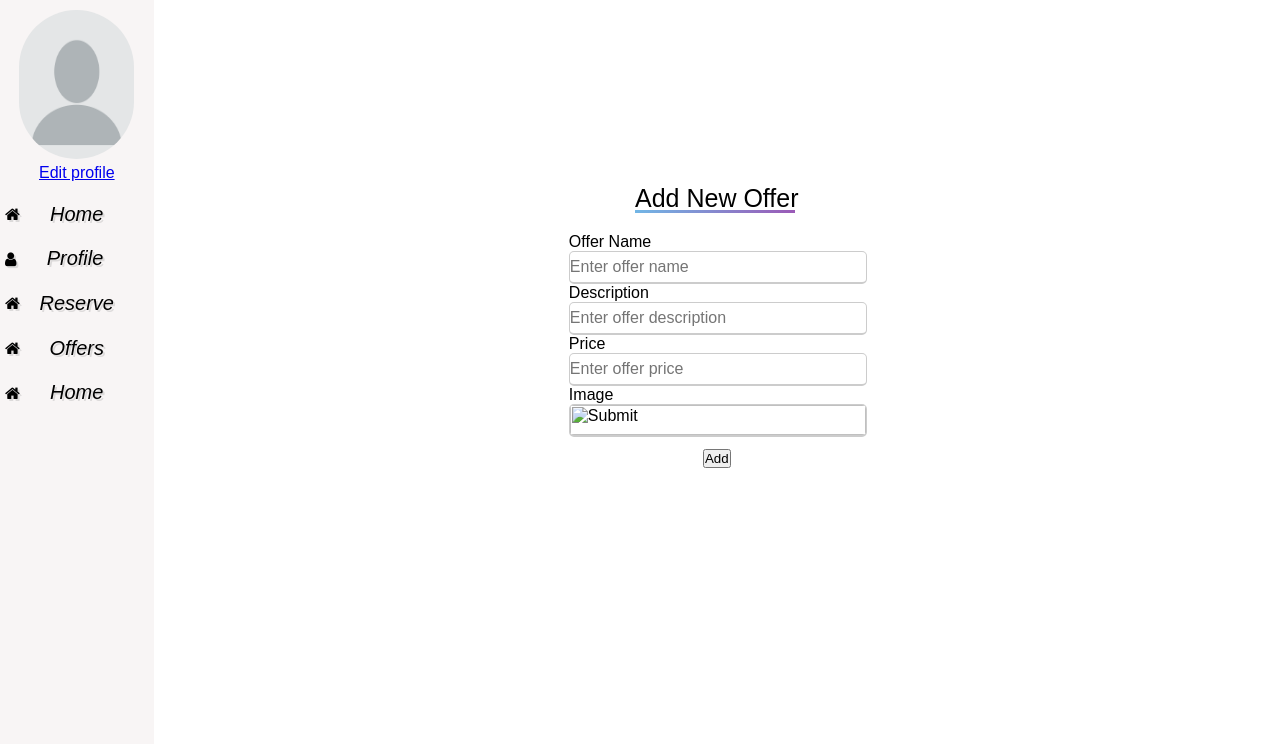
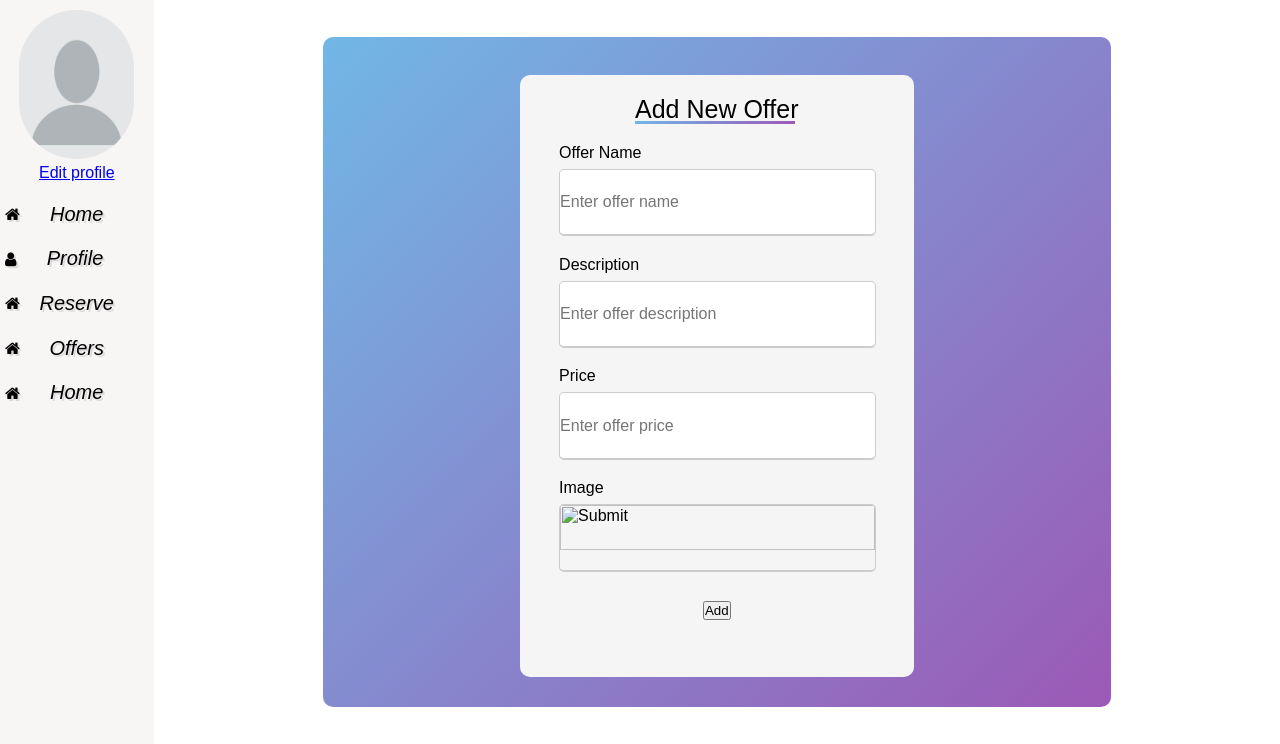
Before and after one commit to SeifA7mad/Utopia-Clinc-website-, a PHP site: the page made by Utopia Clinic (website)/admin/Add New Offer(Admin).html in a window 1280 px wide. Shown: the part 56-800 px from the top of the page. Run offline with PHP 8.4, Linux system fonts and the light colour scheme.

Commit message:
saoufzeft

```diff
--- a/Utopia Clinic (website)/admin/Add New Offer(Admin).html
+++ b/Utopia Clinic (website)/admin/Add New Offer(Admin).html
@@ -38,9 +38,8 @@
 
         <div class="body-container">
             <div class="add-new-offer">
+                <form action="#">
                         <div class="title">Add New Offer</div>
-                <form action="#">
-                    <div class="offer-details">
                         <div class="input-box">
                             <span class="details">Offer Name</span>
                             <input type="text" placeholder="Enter offer name" required>
@@ -60,7 +59,6 @@
                         <div class="offer-btn">
                             <input type="submit" value="Add">
                         </div>
-                    </div>
                 </form>
             </div>
         </div>
--- a/Utopia Clinic (website)/includes/styles.css
+++ b/Utopia Clinic (website)/includes/styles.css
@@ -102,6 +102,8 @@ nav .side-nav ul li i {
 .body-container {
     overflow-y: scroll;
     height: 93vh;
+    display: flex;
+    flex-direction: column;
 }
 
 /* Dashboard */
@@ -543,50 +545,61 @@ footer {
 .add-new-offer{
     display: flex;
     flex-direction: column;
-    height: 100%;
+    margin: auto;
     justify-content: center;
     align-items: center;
-    background: linear-gradient(135deg,#71b7e6,#9b59b6);
-    width: 100;
-    background: #fff ;
+    background:linear-gradient(135deg,#71b7e6,#9b59b6) ;
+    width: 70%;
+    height: 90%;
+    border-radius: 10px;
 }
+
 .add-new-offer .title{
     font-size: 25px;
     font-weight: 500 ;
     position: relative;
+    margin: 20px auto;
 }
 .add-new-offer .title::before{
     content: '';
     position: absolute;
-    left:0;
+    margin: auto;
+    left: 0;
     bottom:0;
     height: 3px;
     width:160px;
     margin-top: 50px;
     background:linear-gradient(135deg,#71b7e6,#9b59b6) ;
 }
-.add-new-offer form .offer-details{
+
+.add-new-offer form {
     display: flex;
     flex-direction: column;
-    flex-wrap: wrap;
     justify-content: space-between;
     margin: 20px 0 12px 0;
+    width: 50%;
+    height: 90%;
+    border-radius: 10px;
+    background-color: whitesmoke;
 }
- .offer-details .input-box input{
-    height: 30px;
+
+.add-new-offer form .input-box {
+    width: 80%;
+    margin: auto;
+    height: 20%;
+    margin-bottom: 20px;
+}
+
+ .add-new-offer form .input-box input{
+    height: 70%;
     width: 100%;
     border-radius: 5px;
     border: 1px solid #ccc;
-    font-size:medium;
-    border-bottom-width: 2px ;
+    font-size: medium;
+    border-bottom-width: 2px;
+    margin-top: 7px ;
 }
-.offer-details .input-box input:focus,.offer-details .input-box input:valid{
-    border-color: #9b59b6;
-}
-.offer-details .input-box .offer-details{
-    font-weight: 500;
-    margin-bottom: 5px;
-}
+
 form .offer-btn{
     height: 100px;
     margin: auto;
```
Lines whose indentation alone changed are shown as unchanged.
